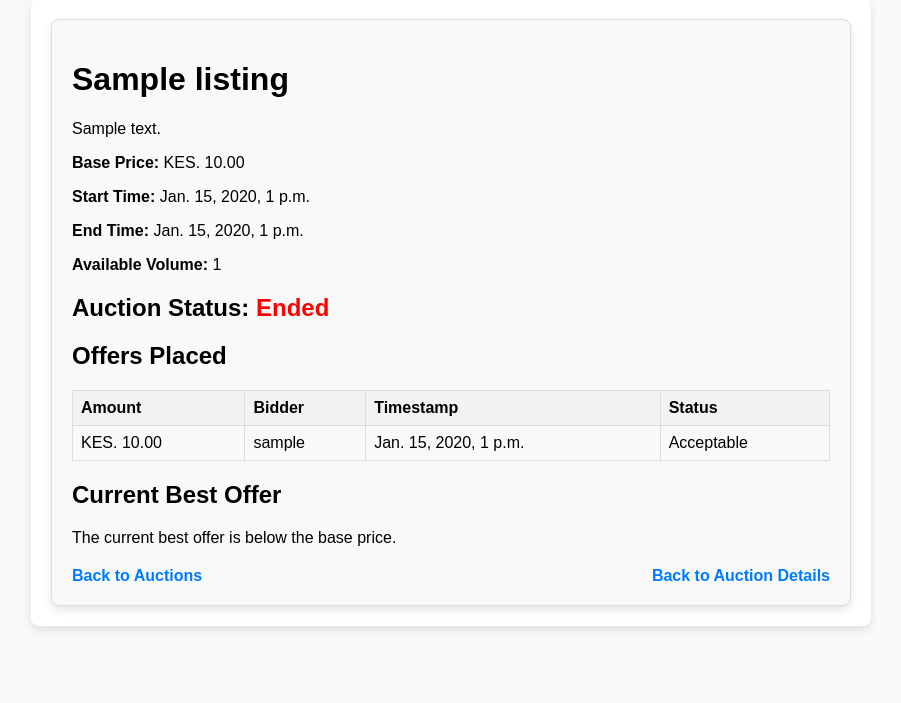
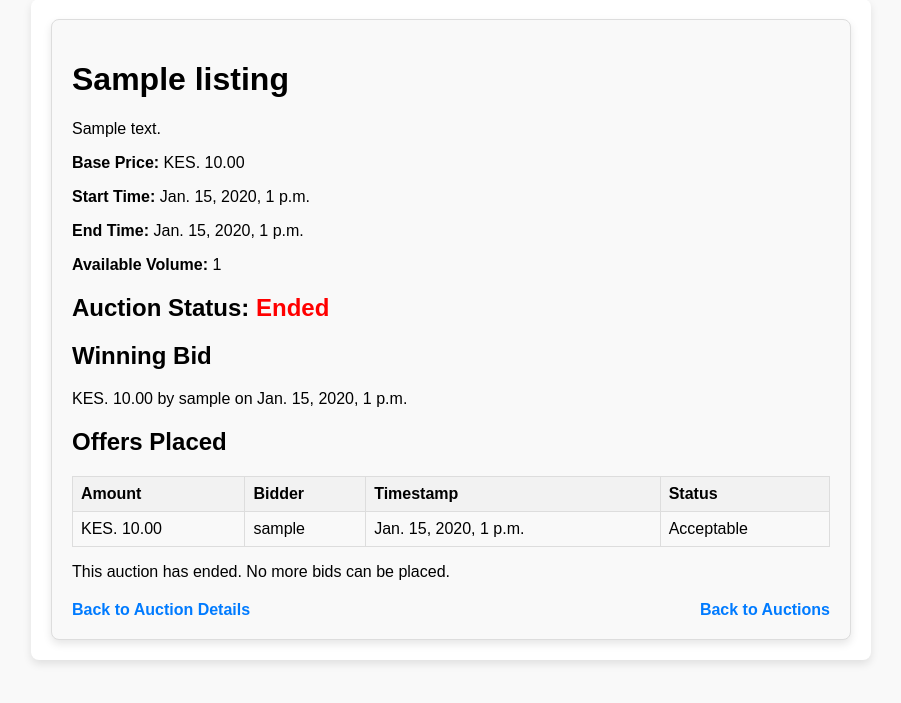
Before and after one commit to nickmwangemi/auction, a Django app: page /listing/1/ in a window 1280 px wide. Shown: the part 21-724 px from the top of the page, without its empty margins (189-1090 px from the left). Run offline with Django 5.2, Linux system fonts and the light colour scheme; tables that the repository leaves empty hold one stand-in row (values such as "Sample post").

Commit message:
show winning bid for a listing

```diff
--- a/auctions/models.py
+++ b/auctions/models.py
@@ -54,12 +54,33 @@ class Auction(models.Model):
         if self.notification_sent:
             return
 
+        # Determine the winning bid and user
+        winning_bid = None
+        winning_user = None
+
+        for listing in self.listings.all():
+            bid = listing.winning_bid()
+            if bid and (
+                winning_bid is None
+                or bid.amount > winning_bid.amount
+                or (
+                    bid.amount == winning_bid.amount
+                    and bid.timestamp < winning_bid.timestamp
+                )
+            ):
+                winning_bid = bid
+                winning_user = bid.user
+
+        # Prepare the message data
         message_data = {
             "auction_number": self.auction_number,
             "title": f"Auction {self.auction_number} has ended.",
-            "winning_bid": "",  # Modify if needed.
-            "winning_user": "",  # Modify if needed.
+            "winning_bid": winning_bid.amount if winning_bid else "No winning bid.",
+            "winning_user": (
+                winning_user.username if winning_user else "No winning user."
+            ),
         }
+
         try:
             url = settings.WHATSAPP_SERVICE_URL
             response = requests.post(url, json=message_data, timeout=5)
@@ -101,7 +122,9 @@ class Listing(models.Model):
             )
 
     def winning_bid(self):
-        return bids.order_by("-amount").first() if (bids := self.bids.all()) else None
+        # Get all bids for the listing, ordered by amount (descending) and timestamp (ascending)
+        bids = self.bids.all().order_by("-amount", "timestamp")
+        return bids.first() if bids else None
 
     def get_time_progress(self):
         if self.auction.status == "upcoming":
--- a/auctions/templates/auctions/listing_detail.html
+++ b/auctions/templates/auctions/listing_detail.html
@@ -14,6 +14,15 @@
             {{ listing.auction.get_status_display }}
         </span>
     </h2>
+
+    <h2>Winning Bid</h2>
+    {% with winning_bid=listing.winning_bid %}
+        {% if winning_bid %}
+            <p>KES. {{ winning_bid.amount }} by {{ winning_bid.user.username }} on {{ winning_bid.timestamp }}</p>
+        {% else %}
+            <p>No bids have been placed yet.</p>
+        {% endif %}
+    {% endwith %}
 
     <h2>Offers Placed</h2>
     <table class="offers-table">
@@ -47,22 +56,42 @@
         </tbody>
     </table>
 
-    <h2>Current Best Offer</h2>
-    {% if current_best_offer and current_best_offer.amount > listing.base_price %}
-        <p>KES. {{ current_best_offer.amount }} by {{ current_best_offer.user.username }}</p>
-    {% elif current_best_offer %}
-        <p>The current best offer is below the base price.</p>
+    {% if listing.auction.status == 'active' %}
+        <form method="post" class="bid-form">
+            {% csrf_token %}
+            {% if form.non_field_errors %}
+                <div class="form-errors">
+                    {{ form.non_field_errors }}
+                </div>
+            {% endif %}
+
+            {% for field in form %}
+                <div class="form-group">
+                    <label for="{{ field.id_for_label }}">{{ field.label }}</label>
+                    {{ field }}
+                    {% if field.errors %}
+                        <p class="error">{{ field.errors.0 }}</p>
+                    {% endif %}
+                </div>
+            {% endfor %}
+
+            <button type="submit" class="submit-button">Place Bid</button>
+        </form>
     {% else %}
-        <p>There is no current best offer.</p>
+        <div class="auction-status-message">
+            <p>
+                {% if listing.auction.status == 'upcoming' %}
+                    This auction hasn't started yet. Please check back when it's active.
+                {% else %}
+                    This auction has ended. No more bids can be placed.
+                {% endif %}
+            </p>
+        </div>
     {% endif %}
 
-    <!-- Navigation Links -->
     <div class="navigation-links">
-        {% if listing.auction.status != 'ended' %}
-            <a href="{% url 'place_bid' listing.id %}" class="nav-link">Place Bid</a>
-        {% endif %}
+        <a href="{% url 'auction_detail' listing.auction.id %}" class="nav-link">Back to Auction Details</a>
         <a href="{% url 'home' %}" class="nav-link">Back to Auctions</a>
-        <a href="{% url 'auction_detail' listing.auction.id %}" class="nav-link">Back to Auction Details</a>
     </div>
 </div>
 
@@ -85,7 +114,7 @@
         text-decoration: none;
         color: #007bff;
         font-weight: bold;
-        margin-right: 10px;
+        margin-right: 15px; /* Add space between links */
     }
     .nav-link:last-child {
         margin-right: 0; /* Remove margin from the last link */
```
